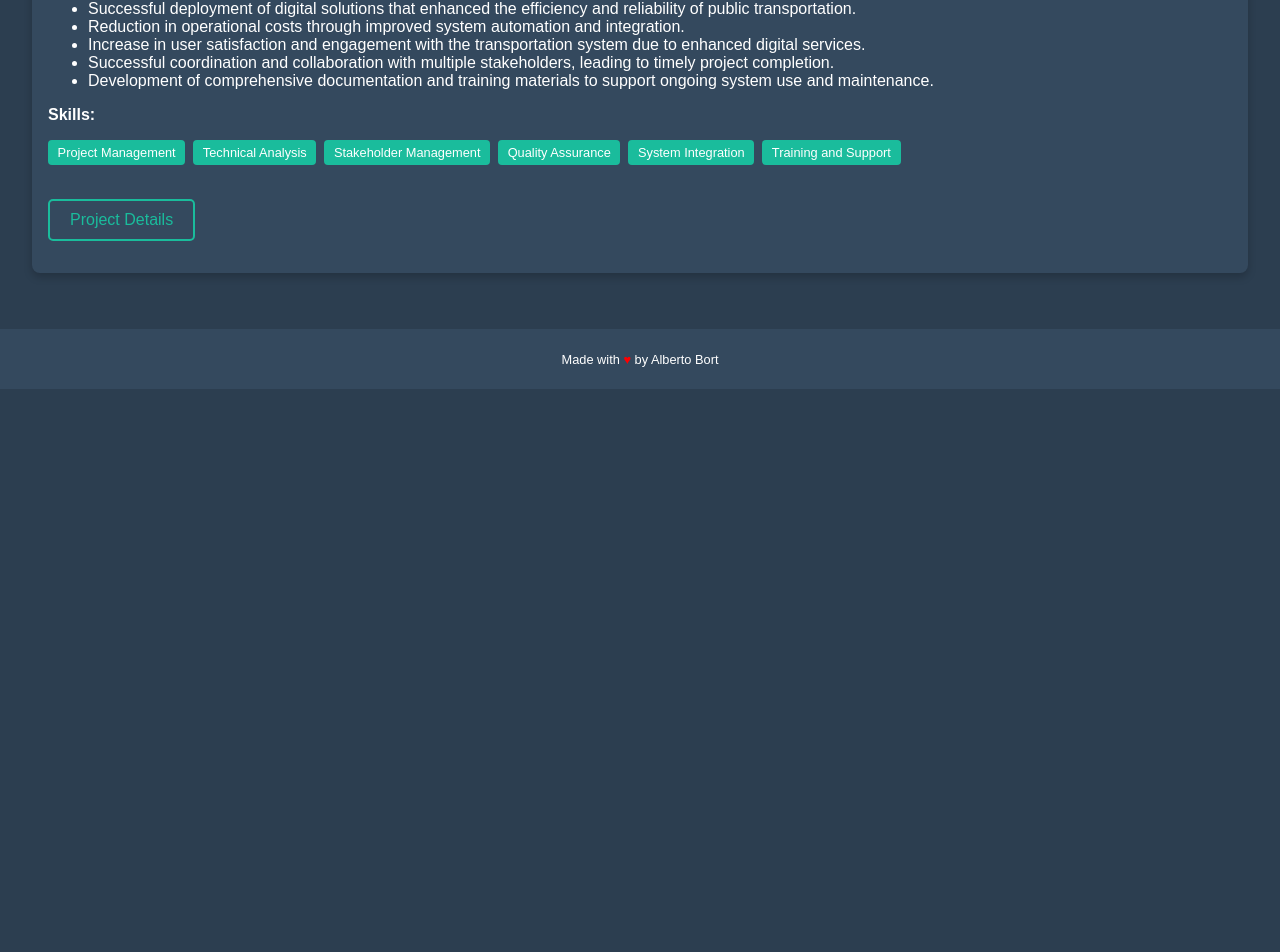
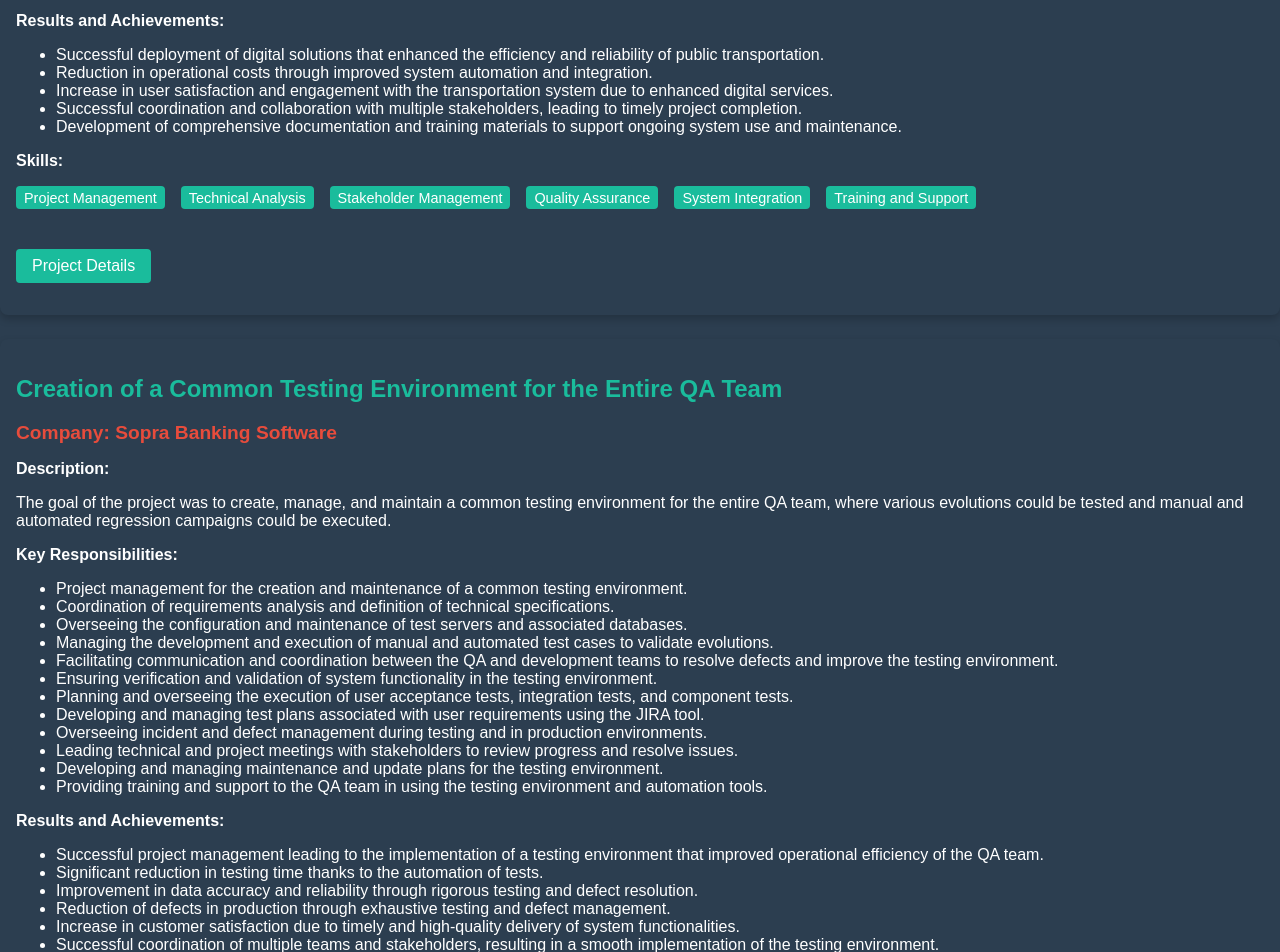
Before and after one commit to albope/perfil-profesional, a React (Create React App) app: page /projects in a window 1280 px wide. Shown: the part 1426-2378 px from the top of the page. Before the commit the page ends 1815 px from the top, so only its background shows below. Built offline with nearby package versions, Linux system fonts and the light colour scheme.

Commit message:
Se añade un tercer proyecto a la sección y se aplican cambios visuales

```diff
--- a/src/components/Projects.css
+++ b/src/components/Projects.css
@@ -1,17 +1,17 @@
 /* Projects.css */
 
-.projects {
+.projects-container {
   padding: 2rem;
 }
 
-h1 {
+.projects-container h1 {
   color: #1abc9c;
   text-align: center;
   margin-bottom: 2rem;
 }
 
 .project-card {
-  background-color: #34495e;
+  background-color: #2c3e50;
   border-radius: 8px;
   padding: 1rem;
   margin-bottom: 1.5rem;
@@ -28,34 +28,45 @@ h1 {
   margin-bottom: 1rem;
 }
 
+.project-card h3 {
+  margin-top: 1rem;
+  margin-bottom: 0.5rem;
+}
+
+.company-name {
+  font-size: 1.2rem;
+  color: #e74c3c; /* Cambiar el color según prefieras */
+  font-weight: bold;
+  margin-bottom: 0.5rem;
+}
+
 .skills {
   display: flex;
   flex-wrap: wrap;
+  gap: 0.5rem;
 }
 
 .skill-badge {
   background-color: #1abc9c;
   color: white;
   border-radius: 4px;
-  padding: 0.3rem 0.6rem;
-  margin-right: 0.5rem;
-  margin-bottom: 0.5rem;
-  font-size: 0.8rem;
+  padding: 0.2rem 0.5rem;
+  font-size: 0.9rem;
 }
 
-/* New styles for the project link button */
 .project-link-button {
   display: inline-block;
-  padding: 10px 20px;
-  margin-top: 10px;
-  color: #1abc9c;
-  border: 2px solid #1abc9c;
-  border-radius: 5px;
+  background-color: #1abc9c;
+  color: white;
   text-decoration: none;
-  transition: background-color 0.3s, color 0.3s;
+  padding: 0.5rem 1rem;
+  border-radius: 4px;
+  transition: background-color 0.3s ease, transform 0.3s ease;
+  margin-top: 1rem;
 }
 
 .project-link-button:hover {
-  background-color: #1abc9c;
-  color: #34495e;
+  background-color: #16a085;
+  transform: scale(1.05);
+  box-shadow: 0 4px 12px rgba(0, 0, 0, 0.2);
 }
--- a/src/components/Projects.js
+++ b/src/components/Projects.js
@@ -4,6 +4,7 @@ import './Projects.css';
 const projects = [
   {
     name: 'SAE System on Line 10 of Metrovalencia',
+    company: 'ETRA',
     description: `
       Installation, supervision, management, and control of the SAE system (Operating Assistance System) on Line 10 (Alacant-Natzaret) of Metrovalencia.
     `,
@@ -36,6 +37,7 @@ const projects = [
   },
   {
     name: 'Digitalization of Public Transport in the Metropolitan Area of Valencia (ATMV)',
+    company: 'ETRA',
     description: `
       Implementation and management of the digitalization project for public transportation in the metropolitan area of Valencia, led by NTT DATA in collaboration with ETRA.
     `,
@@ -61,7 +63,38 @@ const projects = [
     skills: ['Project Management', 'Technical Analysis', 'Stakeholder Management', 'Quality Assurance', 'System Integration', 'Training and Support'],
     link: 'https://es.nttdata.com/newsfolder/ntt-data-digitaliza-el-transporte-publico-del-area-metropolitana-de-valencia'
   },
-  // Add more projects here
+  {
+    name: "Creation of a Common Testing Environment for the Entire QA Team",
+    company: 'Sopra Banking Software',
+    description: `
+      The goal of the project was to create, manage, and maintain a common testing environment for the entire QA team, where various evolutions could be tested and manual and automated regression campaigns could be executed.
+    `,
+    responsibilities: `
+      Project management for the creation and maintenance of a common testing environment.
+      Coordination of requirements analysis and definition of technical specifications.
+      Overseeing the configuration and maintenance of test servers and associated databases.
+      Managing the development and execution of manual and automated test cases to validate evolutions.
+      Facilitating communication and coordination between the QA and development teams to resolve defects and improve the testing environment.
+      Ensuring verification and validation of system functionality in the testing environment.
+      Planning and overseeing the execution of user acceptance tests, integration tests, and component tests.
+      Developing and managing test plans associated with user requirements using the JIRA tool.
+      Overseeing incident and defect management during testing and in production environments.
+      Leading technical and project meetings with stakeholders to review progress and resolve issues.
+      Developing and managing maintenance and update plans for the testing environment.
+      Providing training and support to the QA team in using the testing environment and automation tools.
+    `,
+    results: `
+      Successful project management leading to the implementation of a testing environment that improved operational efficiency of the QA team.
+      Significant reduction in testing time thanks to the automation of tests.
+      Improvement in data accuracy and reliability through rigorous testing and defect resolution.
+      Reduction of defects in production through exhaustive testing and defect management.
+      Increase in customer satisfaction due to timely and high-quality delivery of system functionalities.
+      Successful coordination of multiple teams and stakeholders, resulting in a smooth implementation of the testing environment.
+      Creation of user manuals and technical documentation that facilitated the adoption and maintenance of the environment.
+      Effective training of users, resulting in more competent and efficient use of the testing environment.
+    `,
+    skills: ['Project Management', 'Stakeholder Management', 'Incident Analysis', 'SQL', 'JIRA', 'Postman', 'QA', 'Test Automation', 'Team Leadership', 'Communication']
+  }
 ];
 
 const Projects = () => {
@@ -71,6 +104,7 @@ const Projects = () => {
       {projects.map((project, index) => (
         <div key={index} className="project-card">
           <h2>{project.name}</h2>
+          <p className="company-name"><strong>Company:</strong> {project.company}</p>
           <p><strong>Description:</strong></p>
           <p>{project.description}</p>
           <p><strong>Key Responsibilities:</strong></p>
```
